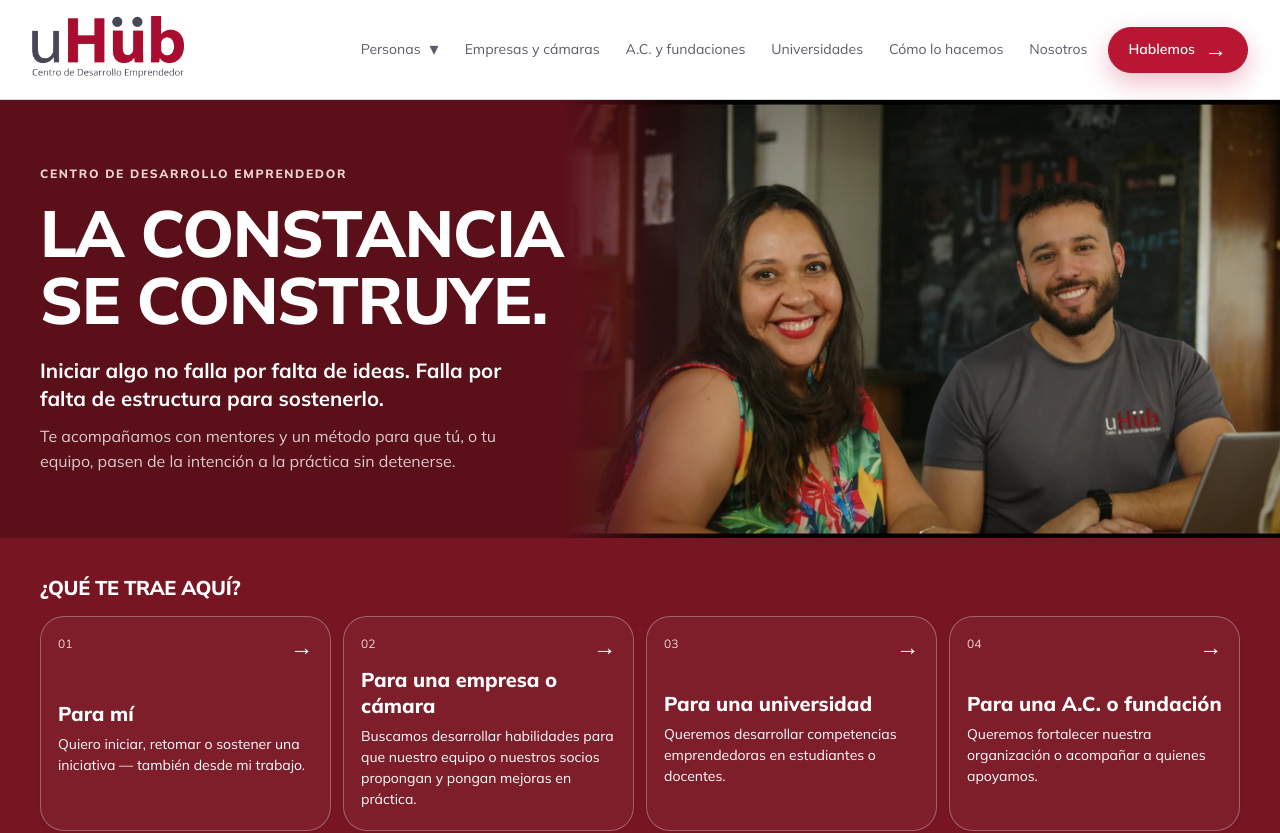
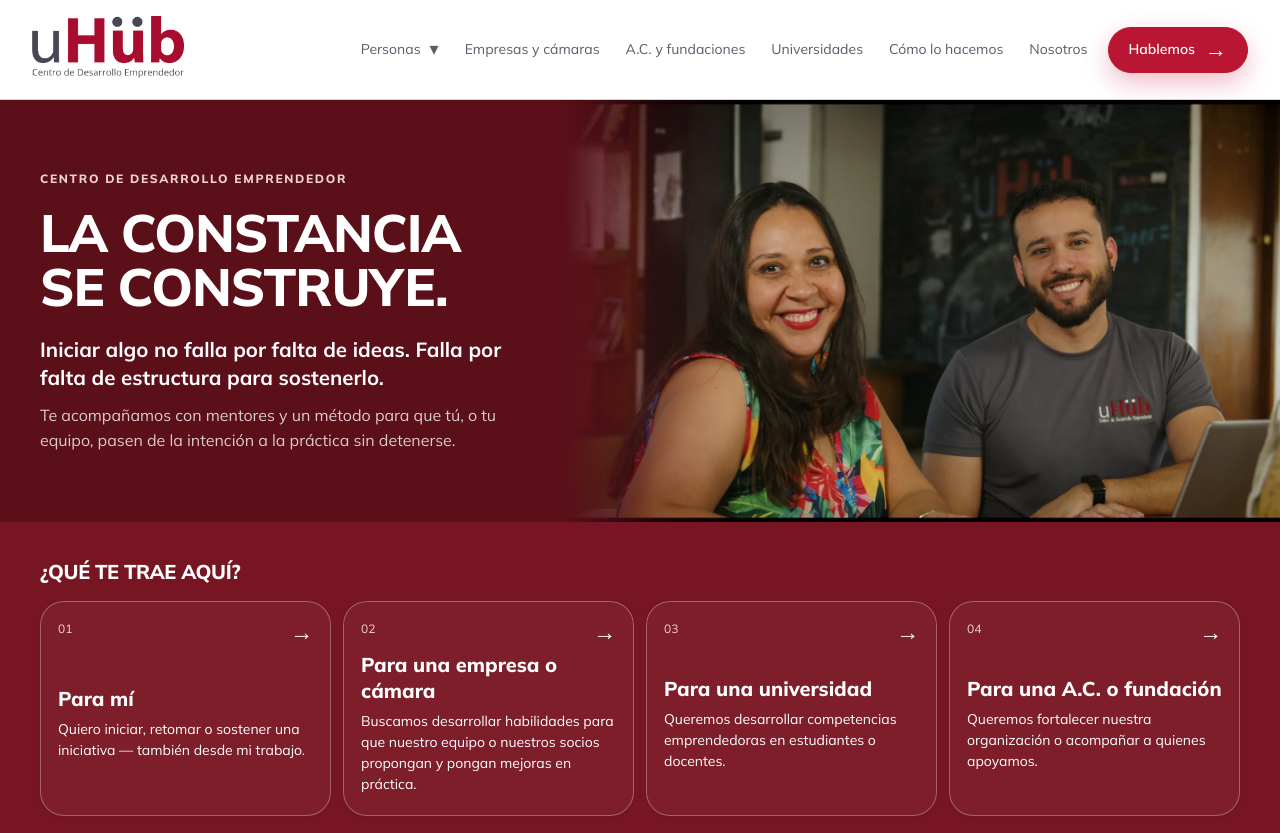
Before and after one commit to campillojesus-bot/uhub_mx_web, a Next.js app: page / in a window 1280 px wide. Shown: the top 833 px of the page. Built offline with nearby package versions, Linux system fonts and the light colour scheme.

Commit message:
Equilibra el titular con las caras tras revisión visual
Reduce la escala del H1 para mantener las dos frases completas junto a la foto 009, sin cambiar el copy ni tapar las caras.

```diff
--- a/src/app/home-paraguas.css
+++ b/src/app/home-paraguas.css
@@ -12,7 +12,7 @@
 .hub-hero { overflow: hidden; color: var(--text-on-brand); background: var(--surface-brand-deep); }
 .hub-hero-intro { position: relative; isolation: isolate; display: grid; background: var(--uh-grad-maroon); }
 .hub-hero-copy { align-self: center; padding-block: clamp(36px,5vw,76px); z-index: 1; }
-.hub-hero h1 { max-width: 14ch; font-size: clamp(2.4rem,5.1vw,4.25rem); line-height: 1.03; margin: 0; color: var(--text-on-brand); }
+.hub-hero h1 { max-width: none; font-size: clamp(2.05rem,4.1vw,3.5rem); line-height: 1.03; margin: 0; color: var(--text-on-brand); }
 .hub-hero h1 span { display: block; }
 .hub-hero .hub-eyebrow { color: var(--uh-blush); margin-bottom: 16px; }
 .hub-hero-promise, .hub-hero-support { max-width: 39ch; margin: 0; color: var(--text-on-brand); }
```
